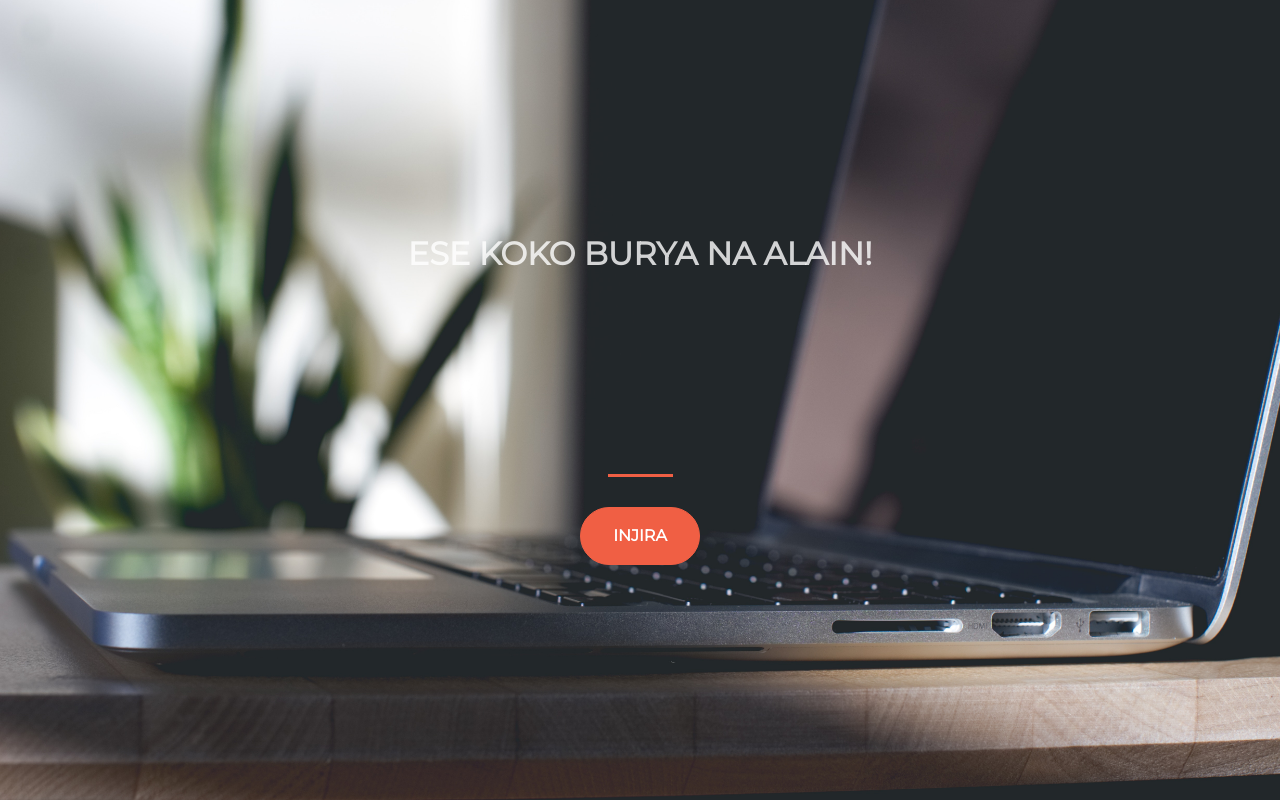
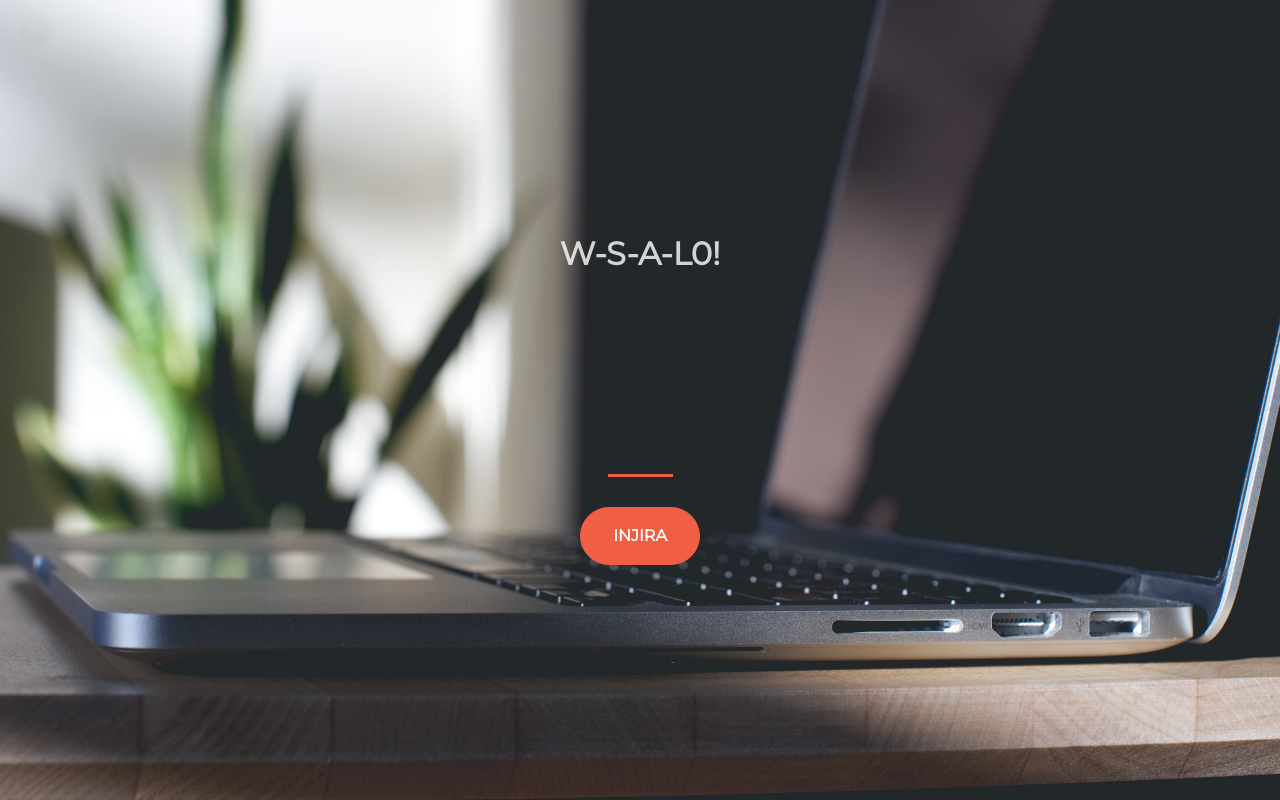
Before and after one commit to possenalain/possenalain.github.io, a plain HTML site: page index.html in a window 1280 px wide. Drawn offline with nearby package versions, Linux system fonts and the light colour scheme.

Commit message:
Update index.html

```diff
--- a/index.html
+++ b/index.html
@@ -21,7 +21,7 @@
         <div class="row">
           <div class="col-lg-12 my-auto">
             <h1 class="text-uppercase faded">
-              <strong>Ese koko burya na Alain!</strong>
+              <strong>W-S-A-L0!</strong>
             </h1>
             <hr>
           </div>
```
